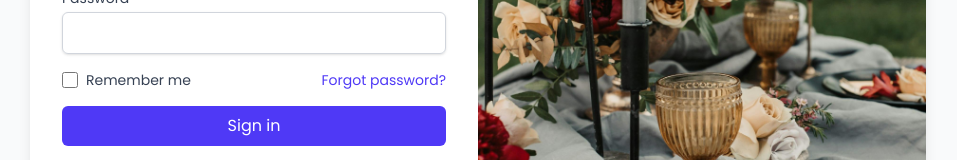
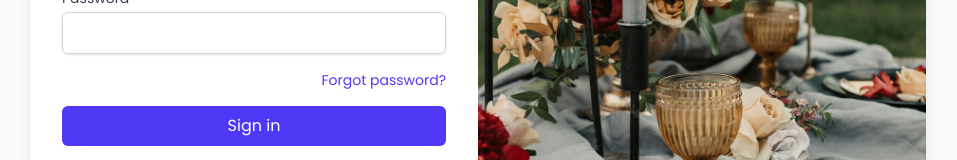
Before and after one commit to AaryanBasnet/venure-frontend, a React (Vite) app: page /login in a window 1280 px wide. Shown: the part 342-502 px from the top of the page, without its empty margins (162-1119 px from the left). Built offline with nearby package versions, Linux system fonts and the light colour scheme; no server answers.

Commit message:
feat: add Playwright for testing and improve login flow with loading states

```diff
--- a/package.json
+++ b/package.json
@@ -37,6 +37,7 @@
   },
   "devDependencies": {
     "@eslint/js": "^9.25.0",
+    "@playwright/test": "^1.54.1",
     "@types/node": "^24.0.10",
     "@types/react": "^19.1.2",
     "@types/react-dom": "^19.1.2",
@@ -46,6 +47,7 @@
     "eslint-plugin-react-hooks": "^5.2.0",
     "eslint-plugin-react-refresh": "^0.4.19",
     "globals": "^16.0.0",
+    "playwright": "^1.54.1",
     "vite": "^6.3.5"
   }
 }
--- a/src/auth/AuthProvider.jsx
+++ b/src/auth/AuthProvider.jsx
@@ -5,11 +5,11 @@ export const AuthContext = createContext();
 const AuthContextProvider = ({ children }) => {
   const [user, setUser] = useState(null);
   const [loading, setLoading] = useState(true);
+  const [isLoggingIn, setIsLoggingIn] = useState(false);
 
   const login = (userData, token) => {
     return new Promise((resolve) => {
-      setLoading(true);
-
+      setIsLoggingIn(true);
       const normalizedUser = {
         ...userData,
         _id: userData._id || userData.id,
@@ -19,9 +19,12 @@ const AuthContextProvider = ({ children }) => {
       localStorage.setItem("user", JSON.stringify(normalizedUser));
       localStorage.setItem("token", token);
       setUser(normalizedUser);
-      console.log(normalizedUser)
-      setLoading(false);
-      resolve();
+
+      // Resolve after ensuring state is updated
+      setTimeout(() => {
+        setIsLoggingIn(false);
+        resolve();
+      }, 0);
     });
   };
 
--- a/src/components/auth/LoginForm.jsx
+++ b/src/components/auth/LoginForm.jsx
@@ -66,16 +66,7 @@ export default function LoginForm({ onForgotPassword }) {
           )}
         </div>
 
-        <div className="flex items-center font-poppins  justify-between">
-          <label className="flex items-center text-sm">
-            <input
-              type="checkbox"
-              className="form-checkbox h-4 w-4 text-indigo-600"
-            />
-            <span className="ml-2 font-poppins  text-gray-700">
-              Remember me
-            </span>
-          </label>
+        <div className="flex items-center font-poppins justify-end">
           <button
             onClick={onForgotPassword}
             className="text-sm font-poppins  text-indigo-600 hover:underline"
--- a/src/hooks/useLoginUser.js
+++ b/src/hooks/useLoginUser.js
@@ -26,7 +26,7 @@ export const useLoginUser = () => {
         } else {
           navigate("/");
         }
-      }); // 100ms delay to ensure context updates before routing
+      }, 100); // 100ms delay to ensure context updates before routing
     },
     onError: (err) => {
       console.error(err);
--- a/src/routers/UserRoleRoute.jsx
+++ b/src/routers/UserRoleRoute.jsx
@@ -13,12 +13,10 @@ export default function UserRoleRoute() {
       </>
     );
 
-  // Allow guest (user=null) or user with role Customer
   if (!user) return <Outlet />; // guest can access user pages
   if (user.role === "Customer") return <Outlet />;
 
-  // Otherwise redirect non-customer roles (Admin, VenueOwner)
-  // You can redirect to unauthorized page or their dashboards
+
   if (user.role === "Admin") return <Navigate to="/admin/dashboard" replace />;
   if (user.role === "VenueOwner")
     return <Navigate to="/owner/dashboard" replace />;
```
Also changed, not shown: 1 other file (tests, documents, lock files or other folders).
